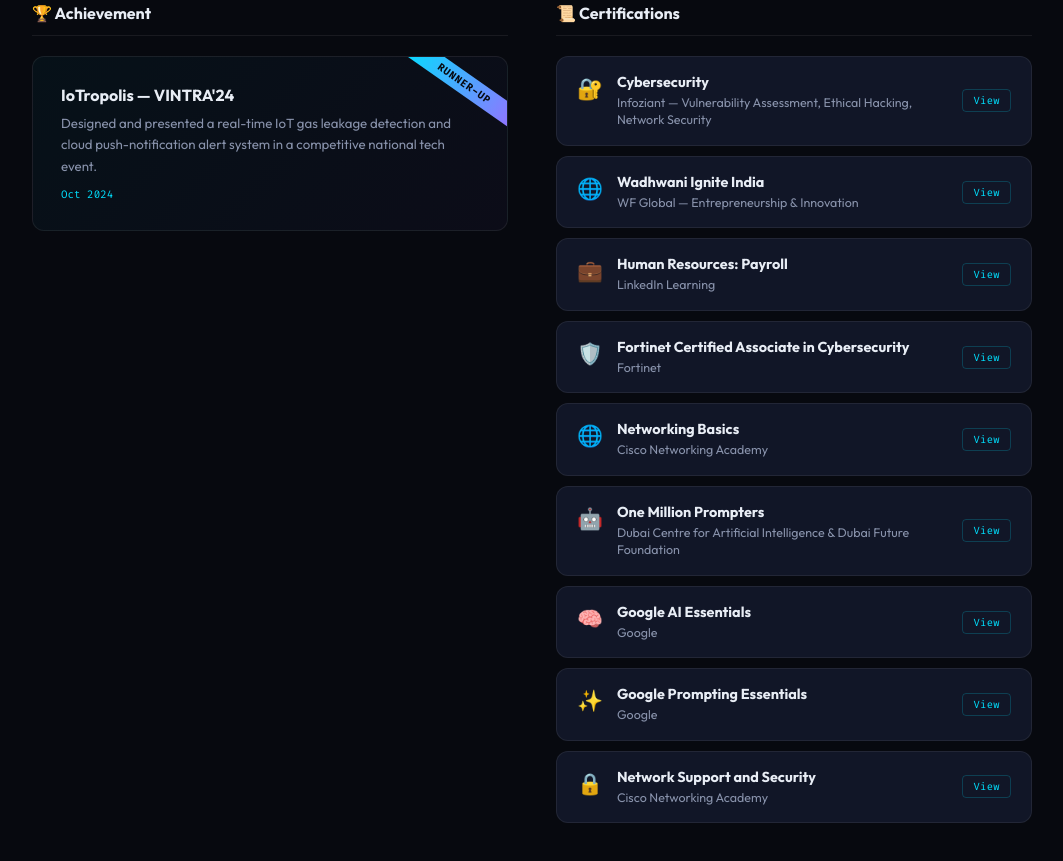
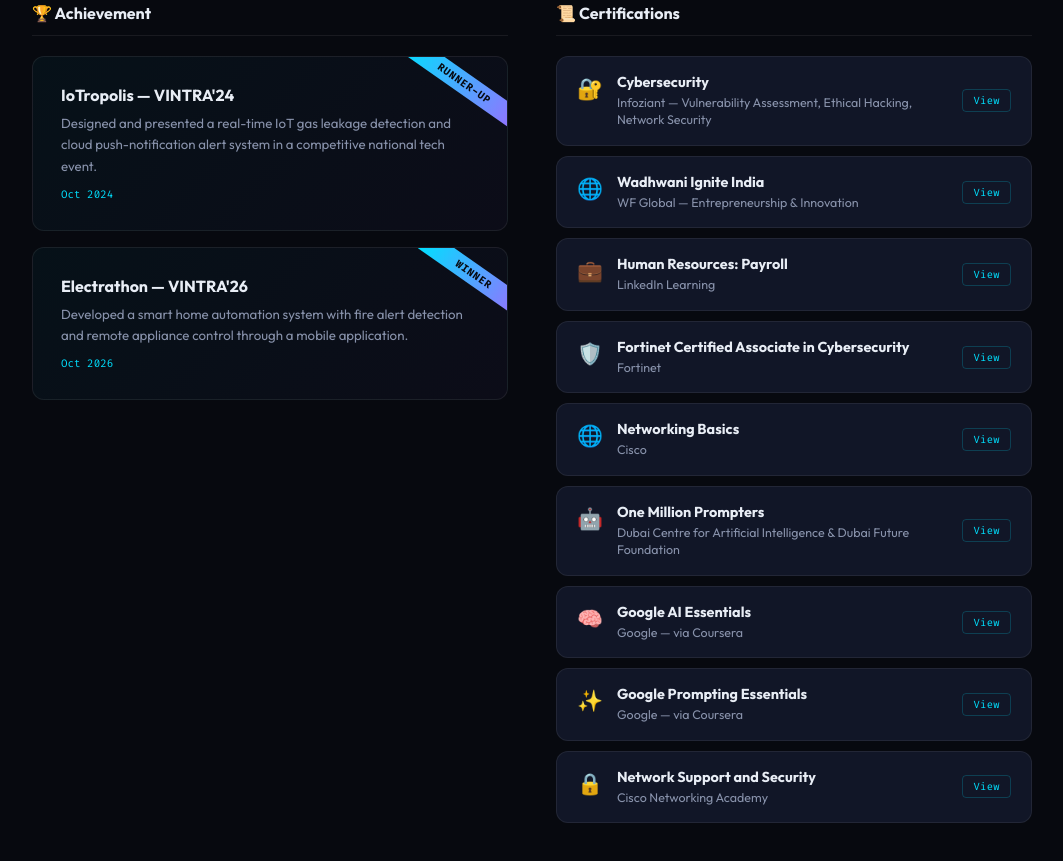
Before and after one commit to irfanmd7/pojects-irfan, a website: page index.html in a window 1280 px wide. Shown: the part 5053-5914 px from the top of the page, without its empty margins (108-1171 px from the left). Drawn offline with Linux system fonts and the light colour scheme.

Commit message:
Update index.html

```diff
--- a/index.html
+++ b/index.html
@@ -356,6 +356,14 @@
               <div class="ach-meta">Oct 2024</div>
             </div>
           </div>
+          <div class="ach-card ach-featured" style="margin-top: 16px;">
+            <div class="ach-ribbon">Winner</div>
+            <div class="ach-content">
+              <div class="ach-title">Electrathon — VINTRA'26</div>
+              <div class="ach-sub">Developed a smart home automation system with fire alert detection and remote appliance control through a mobile application.</div>
+              <div class="ach-meta">Oct 2026</div>
+            </div>
+          </div>
         </div>
         <div data-animate="fade-up" data-delay="250">
           <h3 class="ach-group-title">📜 Certifications</h3>
@@ -401,7 +409,7 @@
               <div class="cert-icon">🌐</div>
               <div>
                 <div class="cert-name">Networking Basics</div>
-                <div class="cert-org">Cisco Networking Academy</div>
+                <div class="cert-org">Cisco</div>
               </div>
               <button class="cert-view-btn">View</button>
             </div>
@@ -419,7 +427,7 @@
               <div class="cert-icon">🧠</div>
               <div>
                 <div class="cert-name">Google AI Essentials</div>
-                <div class="cert-org">Google</div>
+                <div class="cert-org">Google — via Coursera</div>
               </div>
               <button class="cert-view-btn">View</button>
             </div>
@@ -428,7 +436,7 @@
               <div class="cert-icon">✨</div>
               <div>
                 <div class="cert-name">Google Prompting Essentials</div>
-                <div class="cert-org">Google</div>
+                <div class="cert-org">Google — via Coursera</div>
               </div>
               <button class="cert-view-btn">View</button>
             </div>
```
